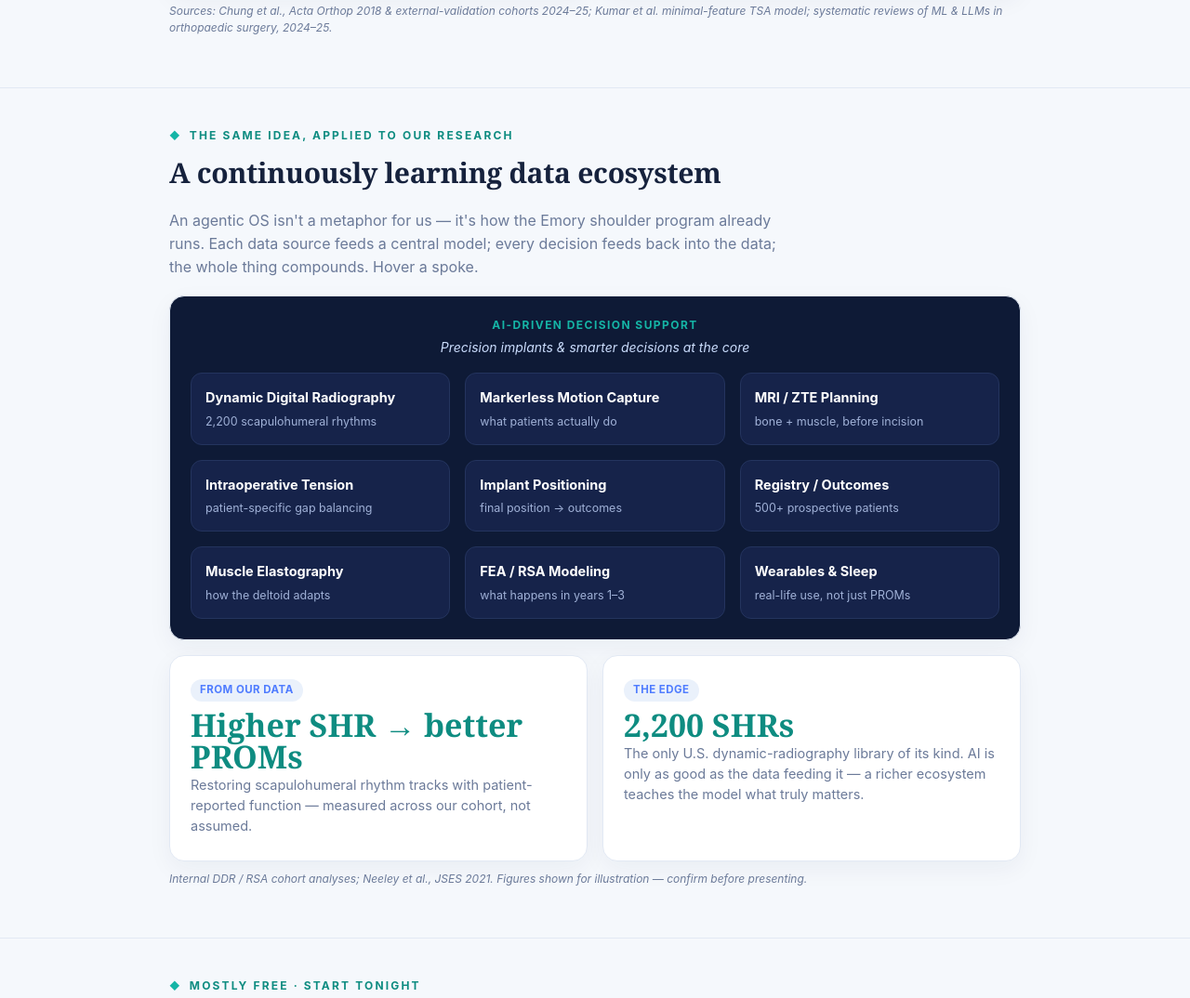
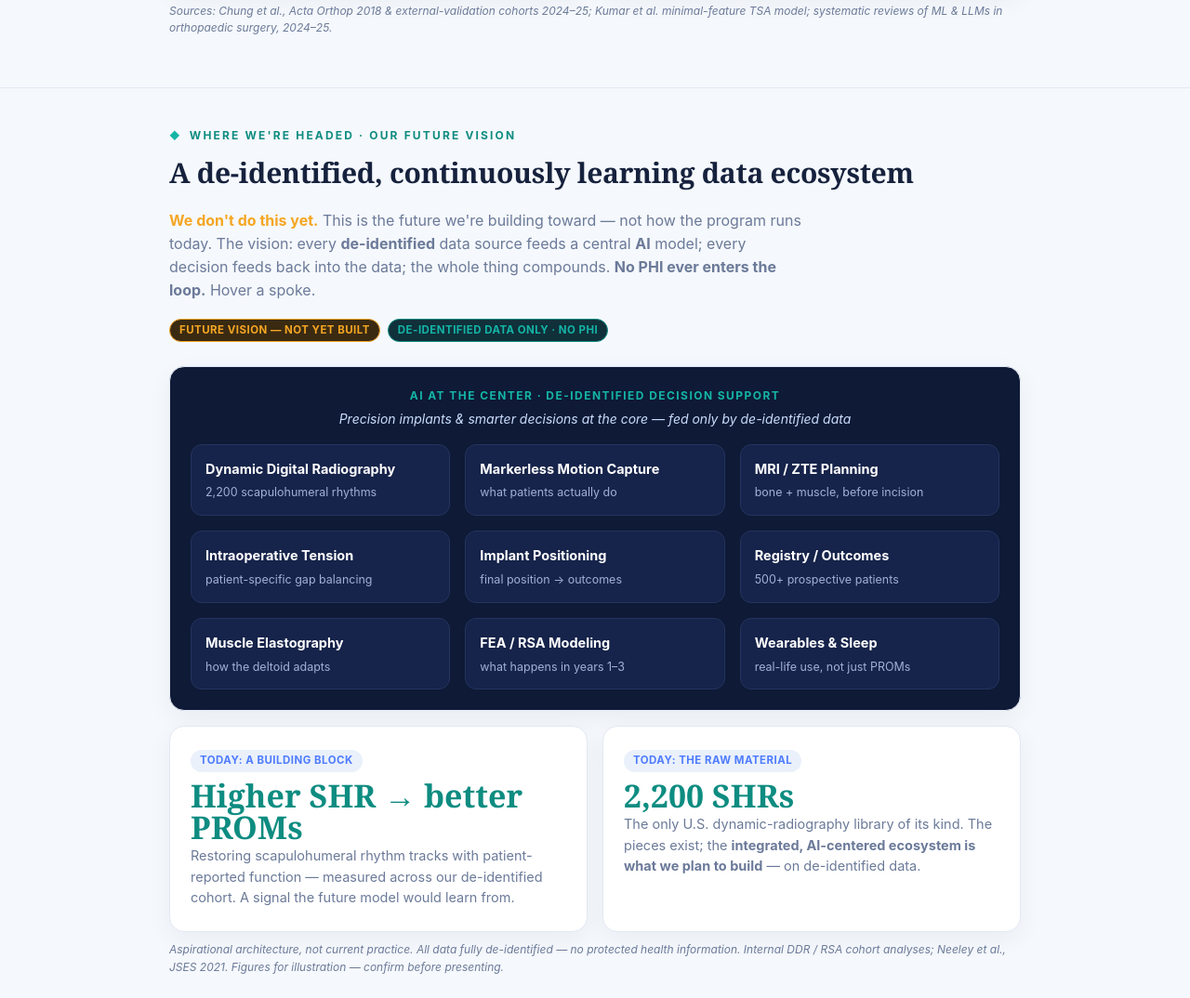
Before and after one commit to ericerwagner-max/ai-levels-site, a plain HTML site: page companion.html in a window 1280 px wide. Shown: the part 2575-3649 px from the top of the page at 93% size. Drawn offline with Linux system fonts and the light colour scheme.

Commit message:
Update ASES webinar companion page

```diff
--- a/companion.html
+++ b/companion.html
@@ -212,19 +212,23 @@
 
 <!-- ECOSYSTEM -->
 <section id="eco"><div class="wrap reveal">
-  <div class="kicker">The same idea, applied to our research</div>
-  <h2>A continuously learning data ecosystem</h2>
-  <p class="lead">An agentic OS isn't a metaphor for us — it's how the Emory shoulder program already runs. Each data source feeds a central model; every decision feeds back into the data; the whole thing compounds. Hover a spoke.</p>
-  <div class="card" style="margin-top:18px;background:var(--navy)">
-    <div style="text-align:center;color:var(--teal);font-weight:700;letter-spacing:.12em;font-size:12px;text-transform:uppercase">AI-Driven Decision Support</div>
-    <div style="text-align:center;color:#CADCFC;font-style:italic;margin:4px 0 16px;font-size:14px">Precision implants &amp; smarter decisions at the core</div>
+  <div class="kicker">Where we're headed · our future vision</div>
+  <h2>A de-identified, continuously learning data ecosystem</h2>
+  <p class="lead"><b style="color:var(--amber)">We don't do this yet.</b> This is the future we're building toward — not how the program runs today. The vision: every <b>de-identified</b> data source feeds a central <b>AI</b> model; every decision feeds back into the data; the whole thing compounds. <b>No PHI ever enters the loop.</b> Hover a spoke.</p>
+  <div style="display:inline-flex;gap:8px;flex-wrap:wrap;margin:2px 0 14px">
+    <span class="pill" style="background:#3a2a12;color:var(--amber);border:1px solid var(--amber)">Future vision — not yet built</span>
+    <span class="pill" style="background:#10303a;color:var(--teal);border:1px solid var(--teal-d)">De-identified data only · no PHI</span>
+  </div>
+  <div class="card" style="margin-top:4px;background:var(--navy)">
+    <div style="text-align:center;color:var(--teal);font-weight:700;letter-spacing:.12em;font-size:12px;text-transform:uppercase">AI at the center · de-identified decision support</div>
+    <div style="text-align:center;color:#CADCFC;font-style:italic;margin:4px 0 16px;font-size:14px">Precision implants &amp; smarter decisions at the core — fed only by de-identified data</div>
     <div class="grid g3" id="spokes"></div>
   </div>
   <div class="grid g2" style="margin-top:16px">
-    <div class="card"><span class="pill">From our data</span><div class="stat">Higher SHR → better PROMs</div><p>Restoring scapulohumeral rhythm tracks with patient-reported function — measured across our cohort, not assumed.</p></div>
-    <div class="card"><span class="pill">The edge</span><div class="stat">2,200 SHRs</div><p>The only U.S. dynamic-radiography library of its kind. AI is only as good as the data feeding it — a richer ecosystem teaches the model what truly matters.</p></div>
+    <div class="card"><span class="pill">Today: a building block</span><div class="stat">Higher SHR → better PROMs</div><p>Restoring scapulohumeral rhythm tracks with patient-reported function — measured across our de-identified cohort. A signal the future model would learn from.</p></div>
+    <div class="card"><span class="pill">Today: the raw material</span><div class="stat">2,200 SHRs</div><p>The only U.S. dynamic-radiography library of its kind. The pieces exist; the <b>integrated, AI-centered ecosystem is what we plan to build</b> — on de-identified data.</p></div>
   </div>
-  <p class="tiny">Internal DDR / RSA cohort analyses; Neeley et al., JSES 2021. Figures shown for illustration — confirm before presenting.</p>
+  <p class="tiny">Aspirational architecture, not current practice. All data fully de-identified — no protected health information. Internal DDR / RSA cohort analyses; Neeley et al., JSES 2021. Figures for illustration — confirm before presenting.</p>
 </div></section>
 
 <!-- START -->
```
